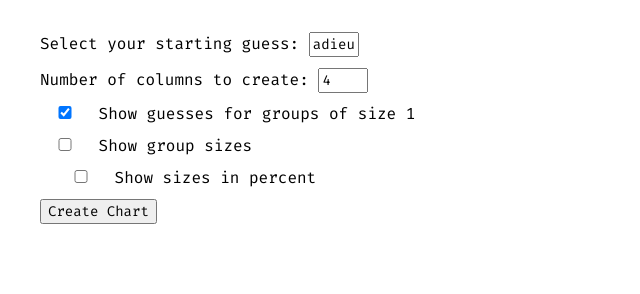
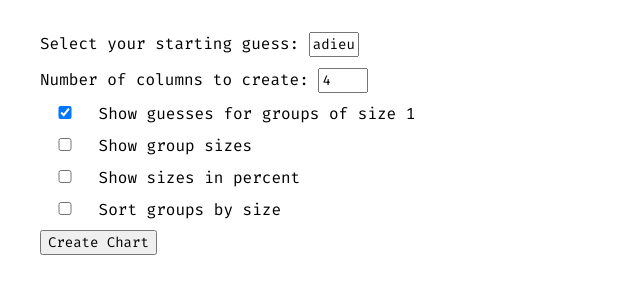
Before and after one commit to Zakuro98/Wordle-Chart-Template-Maker, a plain HTML site: page index.html in a window 1280 px wide. Shown: the whole page, without its empty margins (0-640 px from the left). Drawn offline with Linux system fonts and the light colour scheme.

Commit message:
Update index.html

```diff
--- a/index.html
+++ b/index.html
@@ -39,11 +39,20 @@
                 </label>
             </div>
 
-            <div class="sub">
-                <input id="percents" type="checkbox">
-                <label for="percents">
-                    Show sizes in percent
-                </label>
+            <div id="sub">
+                <div>
+                    <input id="percents" type="checkbox">
+                    <label for="percents">
+                        Show sizes in percent
+                    </label>
+                </div>
+
+                <div>
+                    <input id="sort" type="checkbox">
+                    <label for="sort">
+                        Sort groups by size
+                    </label>
+                </div>
             </div>
 
             <button id="create" onclick="initialize_chart()">
```
